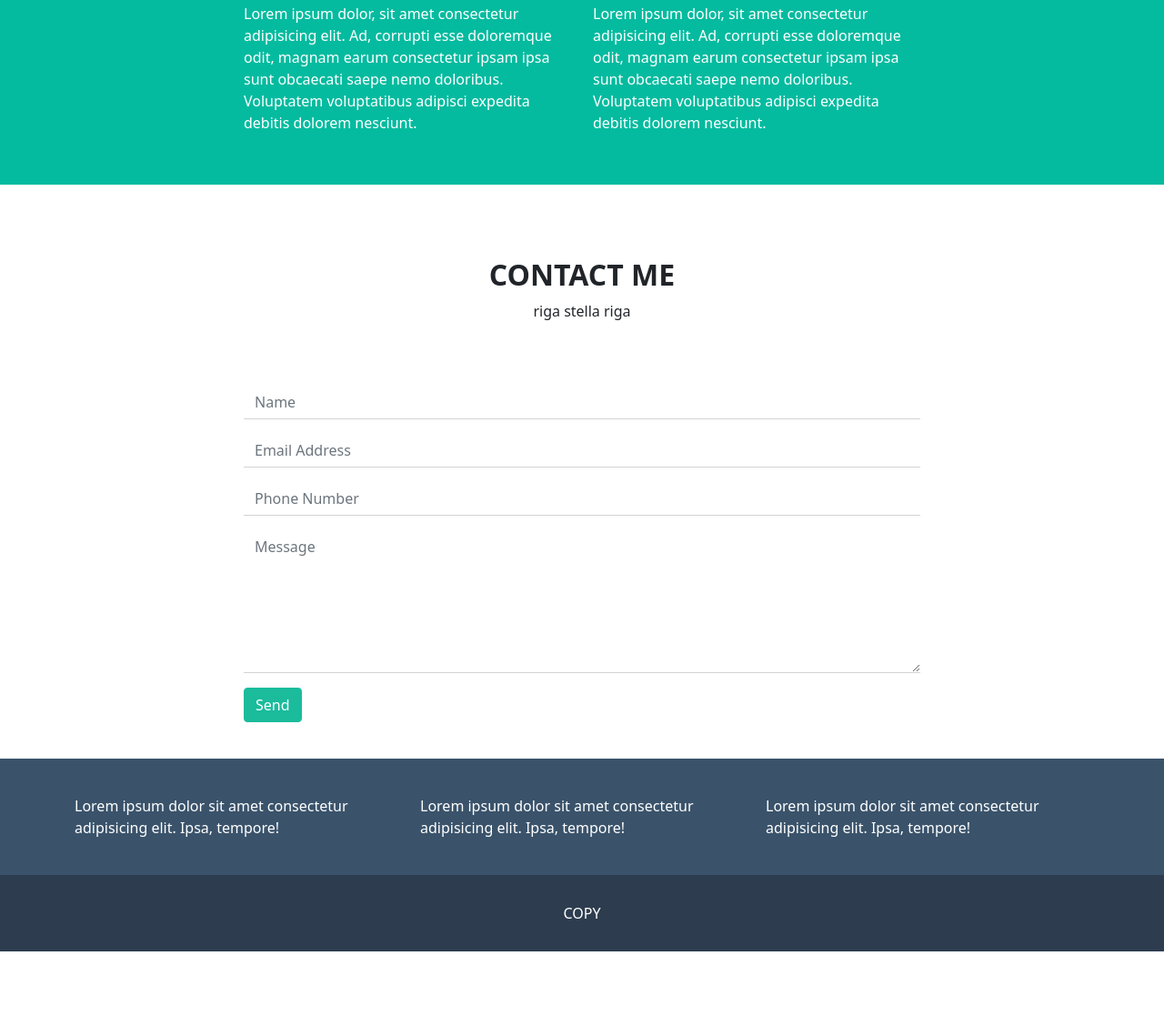
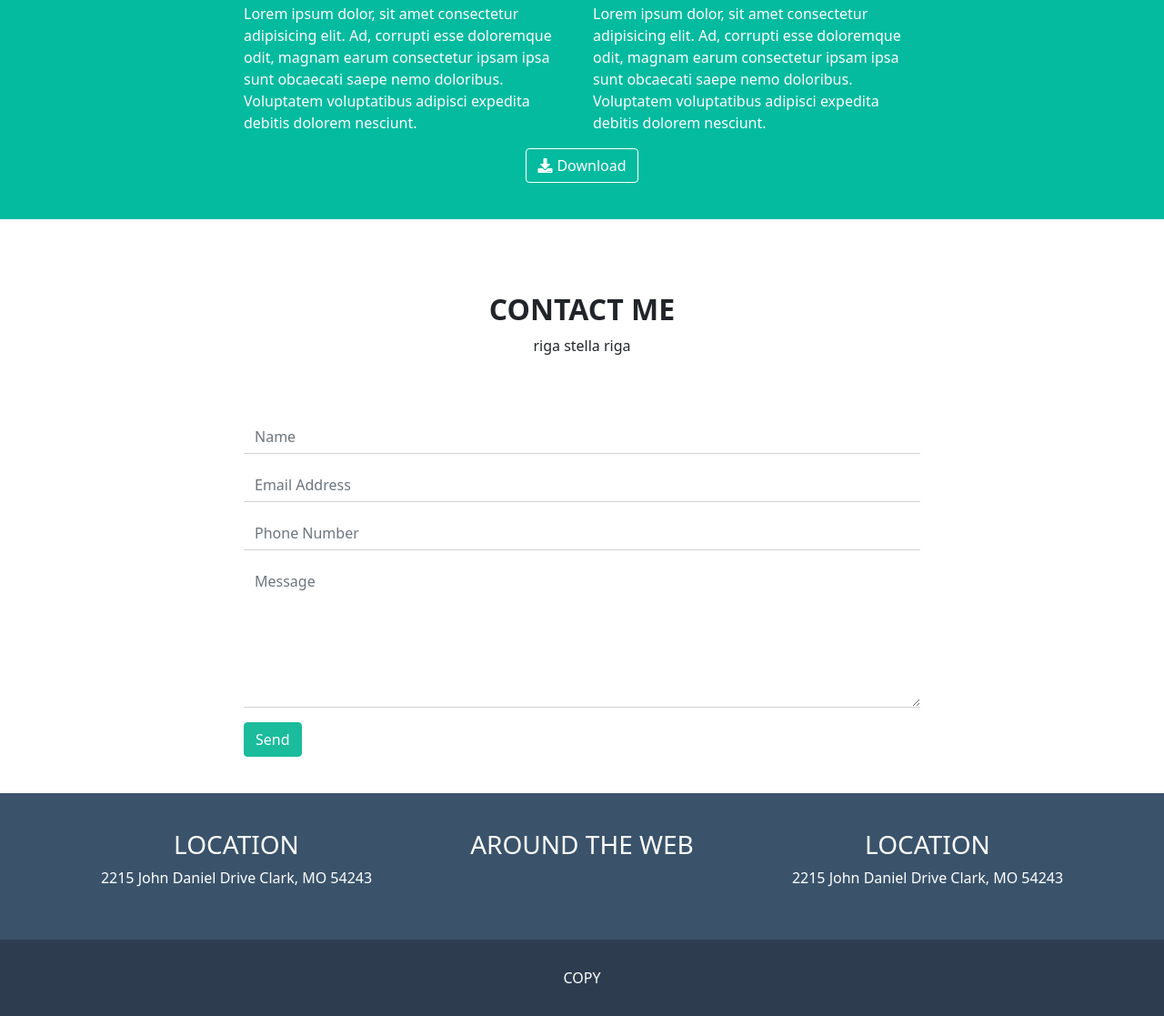
Before and after one commit to ABoni14/html-css-bootstrap-freelancer, a plain HTML site: page index.html in a window 1280 px wide. Shown: the part 1506-2623 px from the top of the page at 91% size. Before the commit the page ends 2552 px from the top, so only its background shows below. Drawn offline with nearby package versions, Linux system fonts and the light colour scheme.

Commit message:
about and top-footer

```diff
--- a/css/style.css
+++ b/css/style.css
@@ -99,6 +99,21 @@ header h3{
   color: white;
 }
 
+.button-about{
+  display: flex;
+  justify-content: center;
+  align-items: center;
+}
+
+.sc-btn-customize{
+  color: white;
+  border: 1px solid white;
+}
+
+.sc-btn-customize i{
+  margin-right: 5px;
+}
+
 form{
   padding-top: 30px;
 }
--- a/index.html
+++ b/index.html
@@ -115,6 +115,9 @@
             <p>Lorem ipsum dolor, sit amet consectetur adipisicing elit. Ad, corrupti esse doloremque odit, magnam earum consectetur ipsam ipsa sunt obcaecati saepe nemo doloribus. Voluptatem voluptatibus adipisci expedita debitis dolorem nesciunt.</p>
           </div>
         </div>
+        <div class="button-about">
+          <div class="btn sc-btn-customize"><i class="fas fa-download"></i>Download</div>
+        </div>
       </div>
     </div>
   </section>
@@ -153,14 +156,19 @@
     <div class="sc-footer-top sc-py-50">
       <div class="container">
         <div class="row">
-          <div class="col-md-4">
-            Lorem ipsum dolor sit amet consectetur adipisicing elit. Ipsa, tempore!
+          <div class="col-md-4 flex-column text-center">
+            <h3>LOCATION</h3>
+            <p>2215 John Daniel Drive Clark, MO 54243</p>
           </div>
-          <div class="col-md-4">
-            Lorem ipsum dolor sit amet consectetur adipisicing elit. Ipsa, tempore!
+          <div class="col-md-4 flex-column text-center">
+            <h3>AROUND THE WEB</h3>
+            <div class="icon-footer">
+
+            </div>
           </div>
-          <div class="col-md-4">
-            Lorem ipsum dolor sit amet consectetur adipisicing elit. Ipsa, tempore!
+          <div class="col-md-4 flex-column text-center">
+            <h3>LOCATION</h3>
+            <p>2215 John Daniel Drive Clark, MO 54243</p>
           </div>
         </div>
       </div>
```
